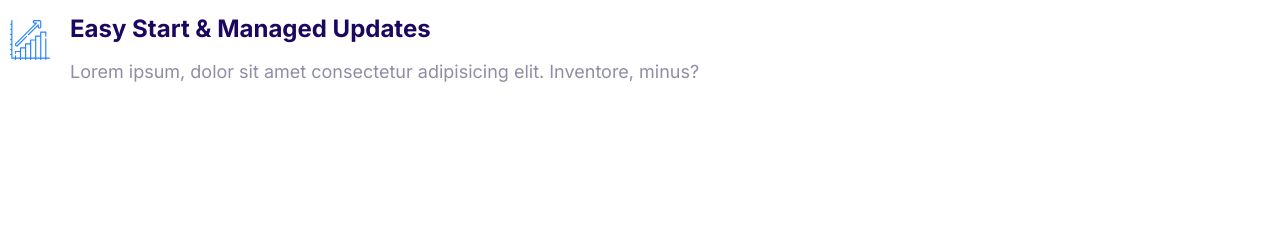
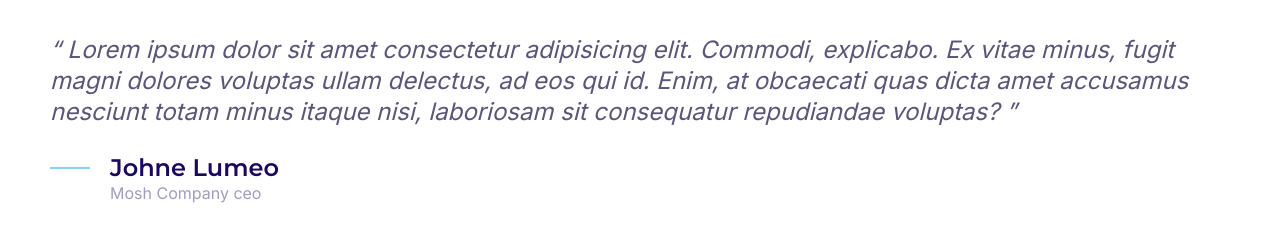
Before and after one commit to OlgaVolska/moshify, a plain HTML site: page index.html in a window 1280 px wide. Drawn offline with Linux system fonts and the light colour scheme.

Commit message:
create blockquote

```diff
--- a/css/style.css
+++ b/css/style.css
@@ -4,6 +4,7 @@
     --color-accent: #ff3400;
     --color-headings: #1b0760;
     --color-body:#918ca4;
+    --color-body-darker: #5c5577;
     --color-border: #ccc;
     --border-radius: 40px;
 }
@@ -436,3 +437,54 @@ a {
 .media__image {
     margin-top: 1rem;
 }
+
+/* Quote */
+
+.quote {
+    font-size: 3rem;
+    font-style: italic;
+    color: var(--color-body-darker);
+    line-height: 1.3;
+}
+
+.quote__text::before {
+    content: open-quote;
+}
+
+.quote__text::after {
+    content: close-quote;
+}
+
+.quote__author {
+    font-size: 3rem;
+    font-family: 'Montserrat', sans-serif;
+    font-weight: 600;
+    font-style: normal;
+    margin-bottom: 0;
+}
+
+.quote__company {
+    color: var(--color-headings);
+    opacity: .4;
+    font-size: 2rem;
+    font-style: normal;
+}
+
+.quote__icon {
+    position: relative;
+    bottom: 10px;
+}
+
+@media screen and (min-width: 1024px) {
+    .quote,
+    .quote__author {
+        font-size: 2.4rem;
+    }
+    .quote__company {
+        font-size: 1.6rem;
+    }
+    .quote__icon {
+        bottom: 14px;
+    }
+
+}
--- a/index.html
+++ b/index.html
@@ -7,23 +7,29 @@
     <title>Document</title>
     <link rel="preconnect" href="https://fonts.googleapis.com">
     <link href="https://fonts.googleapis.com/css2?family=Inter:wght@300;400;500;600;700&family=Poppins:wght@300;900&display=optional" rel="stylesheet">
+    <link href="https://fonts.googleapis.com/css2?family=Montserrat:wght@600&display=swap" rel="stylesheet">
     <link rel="preconnect" href="https://fonts.gstatic.com" crossorigin>
     <link rel="stylesheet" href="css/normalize.css">
     <link rel="stylesheet" href="css/style.css">
 </head>
 <body>
+    <blockquote class="quote">
+        <p class="quote__text">
+            Lorem ipsum dolor sit amet consectetur adipisicing elit. Commodi, explicabo. Ex vitae minus, fugit magni dolores voluptas ullam delectus, ad eos qui id. Enim, at obcaecati quas dicta amet accusamus nesciunt totam minus itaque nisi, laboriosam sit consequatur repudiandae voluptas?
+        </p>
+        <footer>
             <div class="media">
                 <div class="media__image">
-            <svg class="icon icon--primary">
-                <use xlink:href="images/sprite.svg#growth"></use>
+                    <svg class="icon icon--primary quote__icon">
+                        <use xlink:href="images/sprite.svg#line"></use>
                     </svg>
                 </div>
                 <div class="media__body">
-            <h3 class="media__title">Easy Start & Managed Updates</h3>
-            <p>
-                Lorem ipsum, dolor sit amet consectetur adipisicing elit. Inventore, minus?
-            </p>
+                    <h3 class="media__title quote__author"> Johne Lumeo</h3>
+                    <p class="quote__company">Mosh Company ceo</p>
                 </div>
             </div>
+        </footer>
+    </blockquote>
 </body>
 </html>
```
Also changed, not shown: components/blockquote.html (added, +18 -0 lines), components/media.html (added, +13 -0 lines). Lines whose indentation alone changed are shown as unchanged.
